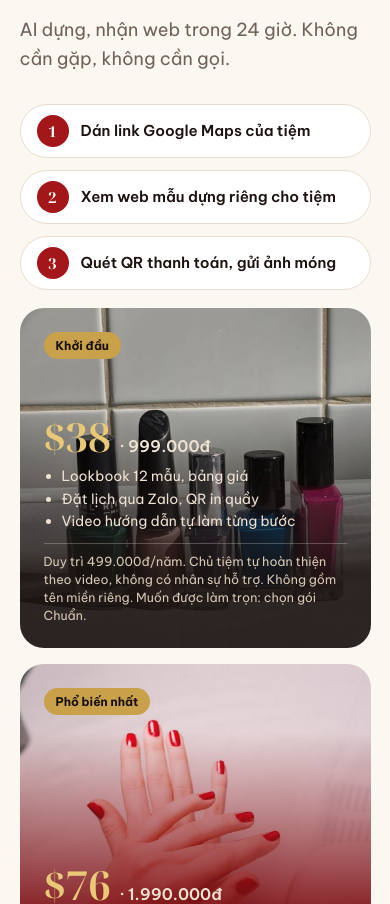
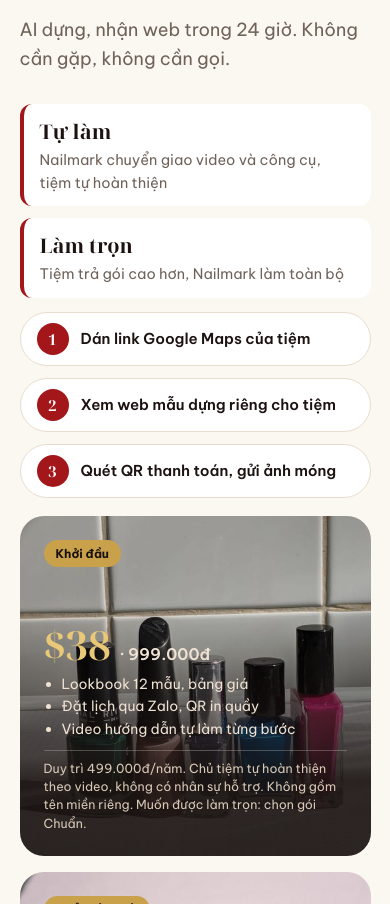
Before and after one commit to TrungNinh123/Ninh, a plain HTML site: page nailmark/index.html in a window 390 px wide. Shown: the part 8259-9163 px from the top of the page. Drawn offline with Linux system fonts and the light colour scheme.

Commit message:
Nguyên tắc hai đường: chuyển giao tự làm hoặc trả thêm để làm trọn
Co-Authored-By: Claude Opus 5.5 <noreply@anthropic.com>
Claude-Session: https://claude.ai/code/session_01Jbv1n1y7oRYx9KnT6BvDZU

```diff
--- a/nailmark/index.html
+++ b/nailmark/index.html
@@ -161,7 +161,8 @@ details summary{cursor:pointer;font-weight:700;padding:10px 0;color:var(--accent
 .wc.hi:after{background:linear-gradient(180deg,rgba(163,22,26,.1) 20%,rgba(125,15,19,.95) 75%)}
 .wc .tag{align-self:flex-start;background:var(--vang);color:var(--den);font-size:12px;font-weight:700;border-radius:999px;padding:4px 12px;margin-bottom:auto}
 .steps{list-style:none;padding:0;margin:0 0 18px;display:grid;grid-template-columns:repeat(3,minmax(0,1fr));gap:12px}.steps li{display:flex;gap:12px;align-items:center;background:var(--card,#fff);border:1px solid var(--line,#e8dccd);border-radius:999px;padding:10px 16px;font-weight:600;font-size:15px}.steps b{flex:none;width:32px;height:32px;border-radius:50%;display:grid;place-items:center;background:var(--son,#a3161a);color:#fff;font-family:"Noto Serif Display",serif}
-.wc .price{font-family:"Noto Serif Display",serif;font-size:40px;font-weight:700;color:var(--vang2,#e9c977);margin:10px 0 6px;line-height:1.1}.wc .excl{margin:10px 0 0;font-size:12.5px;line-height:1.45;color:#d8c8b6;border-top:1px solid rgba(245,238,227,.25);padding-top:8px}.wc .price small{font-family:"Be Vietnam Pro",sans-serif;font-size:16px;font-weight:600;color:#efe2d3}
+.wc .price{font-family:"Noto Serif Display",serif;font-size:40px;font-weight:700;color:var(--vang2,#e9c977);margin:10px 0 6px;line-height:1.1}.paths{display:grid;grid-template-columns:repeat(2,minmax(0,1fr));gap:12px;margin:0 0 14px}.paths span{border-left:4px solid var(--son);background:var(--card);border-radius:12px;padding:12px 16px;font-size:14.5px;color:var(--mut)}.paths b{display:block;font-family:"Noto Serif Display",serif;font-size:20px;color:var(--ink)}@media(max-width:860px){.paths{grid-template-columns:1fr}}
+.wc .excl{margin:10px 0 0;font-size:12.5px;line-height:1.45;color:#d8c8b6;border-top:1px solid rgba(245,238,227,.25);padding-top:8px}.wc .price small{font-family:"Be Vietnam Pro",sans-serif;font-size:16px;font-weight:600;color:#efe2d3}
 .addon{display:flex;flex-wrap:wrap;gap:10px;margin-top:16px}.addon span{border:1.5px solid var(--vang,#c9a14a);border-radius:999px;padding:8px 16px;font-size:14px}.addon b{color:var(--accent,#a3161a);margin-right:6px}
 @media(max-width:860px){.steps{grid-template-columns:1fr}}
 .wc h3{font-family:"Noto Serif Display",serif;font-size:28px;margin:10px 0 8px}
@@ -260,6 +261,7 @@ footer p{font-size:13px;max-width:70ch;margin:8px auto 0}
 
 <section class=band id=lam-cung style="padding-top:0"><div class=in>
 <div class=head><div><div class=eyebrow>Website chuẩn Nailmark</div><h2>Web đáng giá $2.000, <em>chỉ từ $38</em></h2></div><p class=lead style="margin:0">AI dựng, nhận web trong 24 giờ. Không cần gặp, không cần gọi.</p></div>
+<div class=paths><span><b>Tự làm</b>Nailmark chuyển giao video và công cụ, tiệm tự hoàn thiện</span><span><b>Làm trọn</b>Tiệm trả gói cao hơn, Nailmark làm toàn bộ</span></div>
 <ol class=steps><li><b>1</b>Dán link Google Maps của tiệm</li><li><b>2</b>Xem web mẫu dựng riêng cho tiệm</li><li><b>3</b>Quét QR thanh toán, gửi ảnh móng</li></ol>
 <div class=ways>
 <div class=wc><img src="img/w1.jpg" alt="" loading=lazy width=560 height=700><span class=tag>Khởi đầu</span><div class=price>$38 <small>· 999.000đ</small></div><ul><li>Lookbook 12 mẫu, bảng giá</li><li>Đặt lịch qua Zalo, QR in quầy</li><li>Video hướng dẫn tự làm từng bước</li></ul><p class=excl>Duy trì 499.000đ/năm. Chủ tiệm tự hoàn thiện theo video, không có nhân sự hỗ trợ. Không gồm tên miền riêng. Muốn được làm trọn: chọn gói Chuẩn.</p></div>
```
Also changed, not shown: 1 other file.
